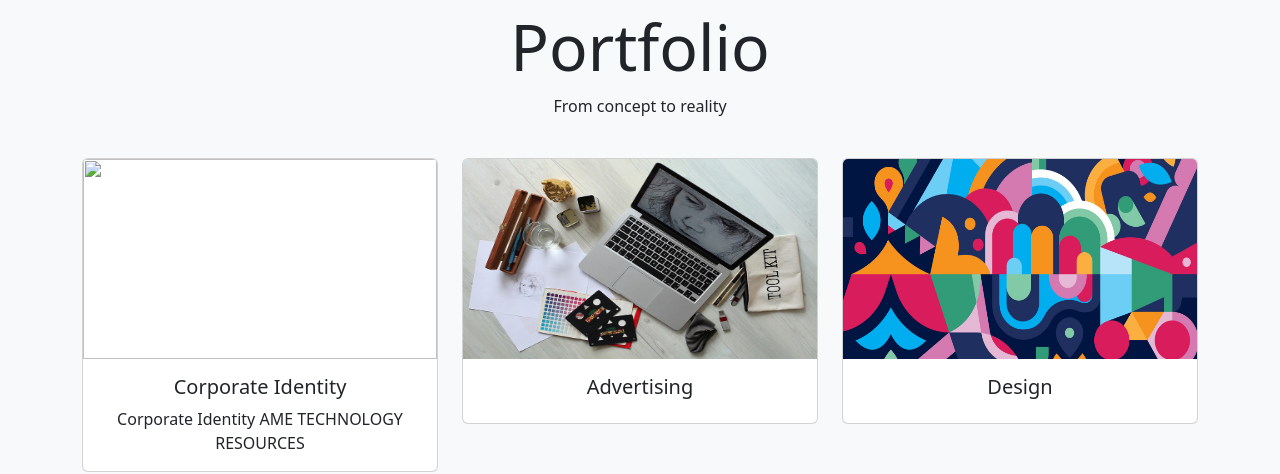
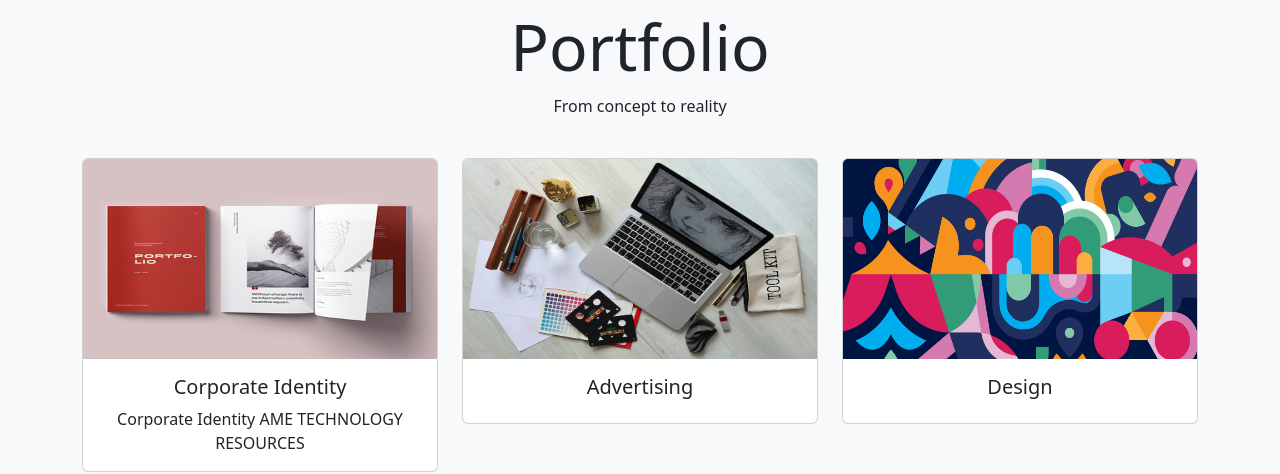
Before and after one commit to Nurainulhasni/imNurainulHasni.github.io, a plain HTML site: page PAGE2.html in a window 1280 px wide. Shown: the part 2113-2587 px from the top of the page. Drawn offline with nearby package versions, Linux system fonts and the light colour scheme.

Commit message:
Update PAGE2.html

```diff
--- a/PAGE2.html
+++ b/PAGE2.html
@@ -95,7 +95,7 @@
                 <!--Card dari bootstrap-->
                 <div class="card crop-img">
                   <img
-                    src="/Artwork 1"
+                    src="/Portfolio.jpg"
                     class="card-img-top"
                     width="200"
                     height="200"
```
